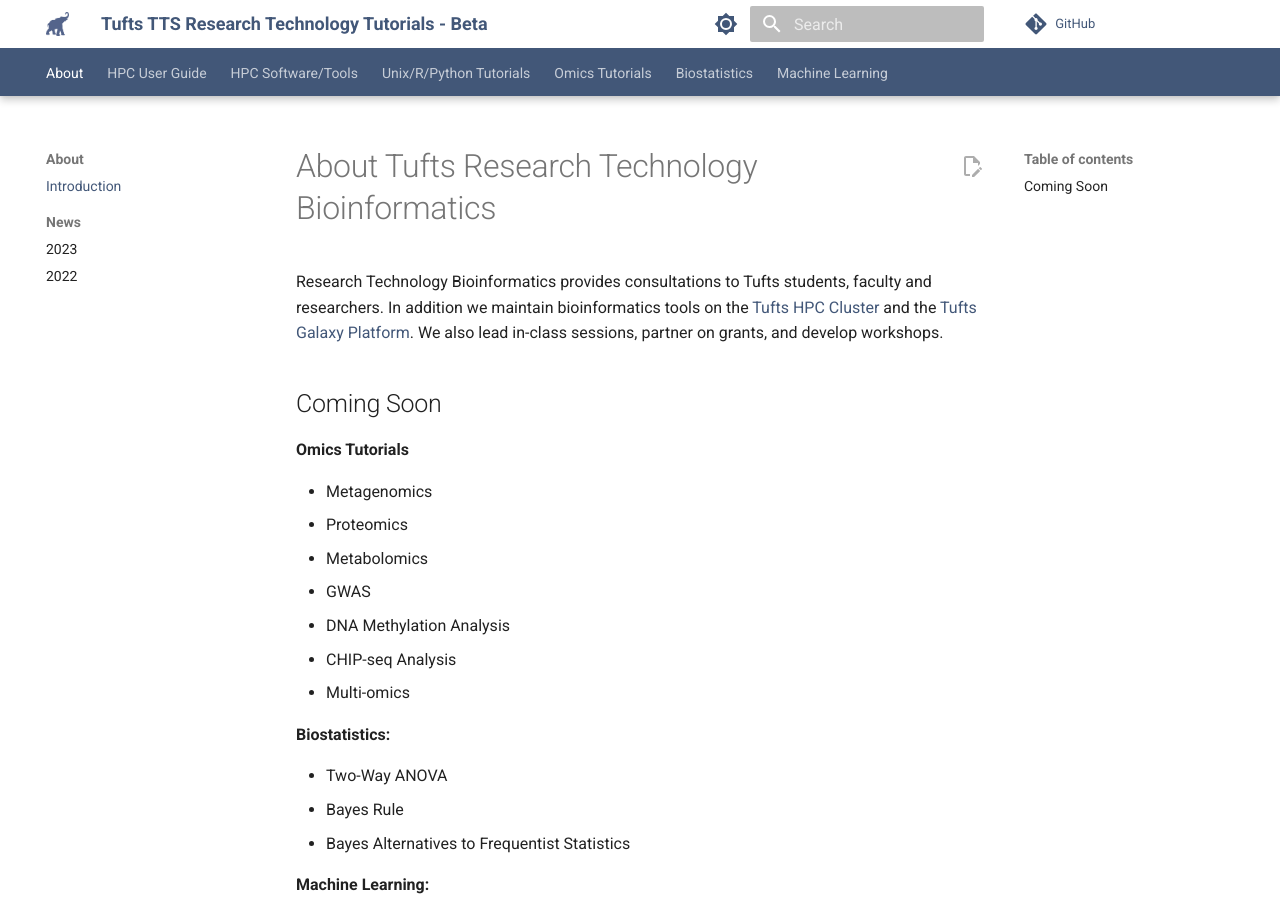
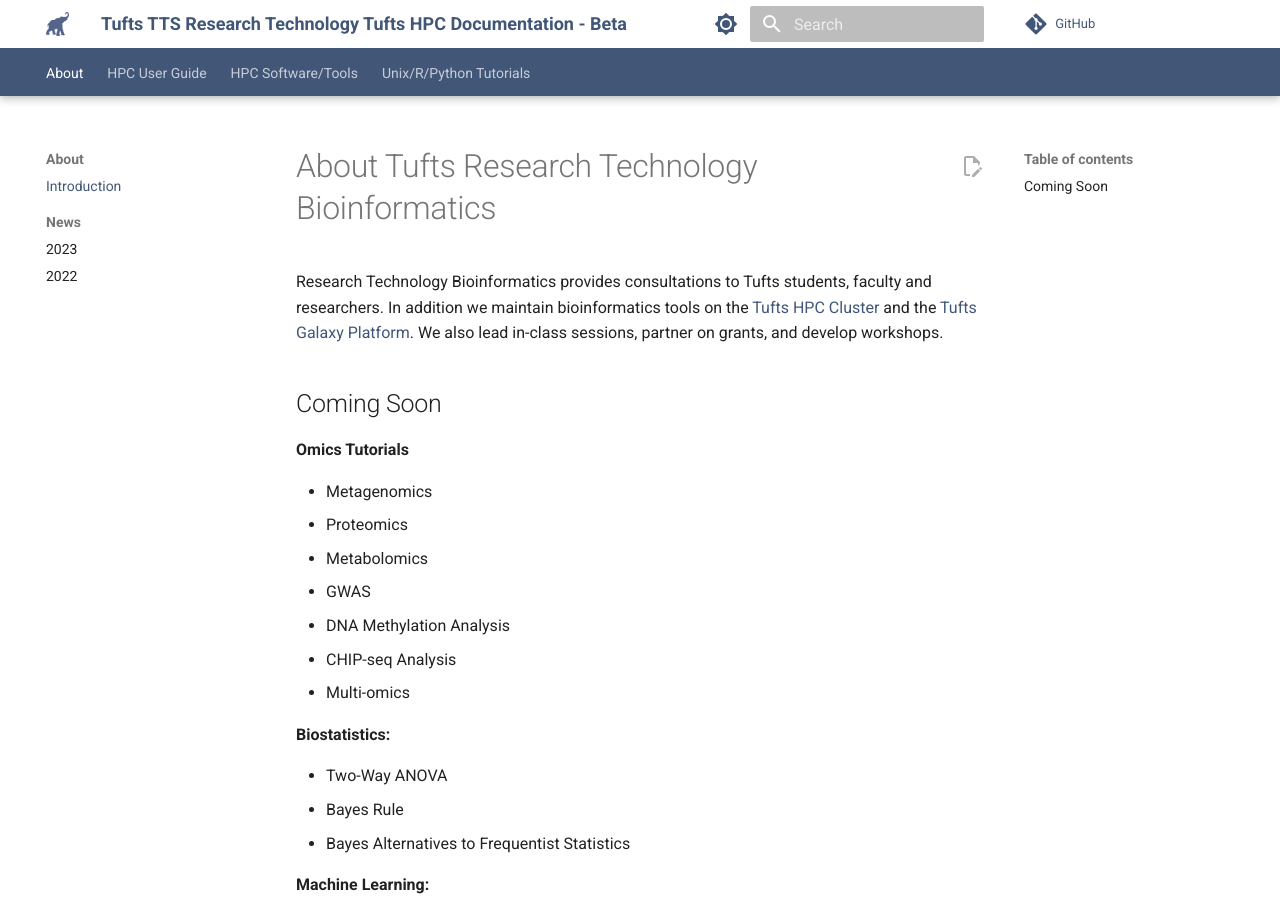
Before and after one commit to tuftsdatalab/rt_hpc_documentation, an MkDocs documentation site: the page built from docs/index.md, in a window 1280 px wide and 900 px high. Built offline with MkDocs 1.6.1 and Material for MkDocs 9.7.7, drawn with Linux system fonts in a browser that asks for light colours; comment, search, counter and statistics services are not loaded; some of the changed lines change nothing that is shown.

Commit message:
Update mkdocs.yml

```diff
--- a/mkdocs.yml
+++ b/mkdocs.yml
@@ -1,5 +1,5 @@
-site_name: Tufts TTS Research Technology Tutorials - Beta
-repo_url: https://github.com/BioNomad/tuftsTutorials
+site_name: Tufts TTS Research Technology Tufts HPC Documentation - Beta
+repo_url: https://github.com/tuftsdatalab/rt_hpc_documentation
 edit_uri: blob/main/docs/
 
 theme:
@@ -80,150 +80,64 @@
             - "2022": news/2022_news.md
     - HPC User Guide :
         - Introduction To The Cluster:
-            - "What Is The Cluster?": hpc-user-guide/what-is-the-cluster.md
-            - "Request an Account": hpc-user-guide/request-account.md
-            - "Navigate To The Cluster": hpc-user-guide/navigate-to-cluster.md
-            - "File Transfer": hpc-user-guide/file-transfer.md
+            - "What Is The Cluster?": hpc_user_guide/what-is-the-cluster.md
+            - "Request an Account": hpc_user_guide/request-account.md
+            - "Navigate To The Cluster": hpc_user_guide/navigate-to-cluster.md
+            - "File Transfer": hpc_user_guide/file-transfer.md
         - Cluster Resources:
-            - "Cluster Storage Request": hpc-user-guide/new_cluster_storage.md
-            - "Cluster Storage Increase Request": hpc-user-guide/cluster_storage_increase.md
-            - "Compute Resources": hpc-user-guide/compute-resources.md
-            - "Software On The Cluster": hpc-user-guide/software-cluster.md
+            - "Cluster Storage Request": hpc_user_guide/new_cluster_storage.md
+            - "Cluster Storage Increase Request": hpc_user_guide/cluster_storage_increase.md
+            - "Compute Resources": hpc_user_guide/compute-resources.md
+            - "Software On The Cluster": hpc_user_guide/software-cluster.md
         - Introduction To SLURM:
-            - "Interactive Session": hpc-user-guide/interactive-session.md
-            - "Submitting A Batch Job": hpc-user-guide/batch-job.md
-            - "Checking Job Status": hpc-user-guide/job-status.md
+            - "Interactive Session": hpc_user_guide/interactive-session.md
+            - "Submitting A Batch Job": hpc_user_guide/batch-job.md
+            - "Checking Job Status": hpc_user_guide/job-status.md
         - HPC Services:
-            - "HPC Services": hpc-user-guide/hpc_services.md
+            - "HPC Services": hpc_user_guide/hpc_services.md
     - HPC Software/Tools:
-        - Available HPC Tools: tools/all_hpc_tools.md
+        - Available HPC Tools: hpc_tools/all_hpc_tools.md
         - Python:
-            - "Python Interactive Session": tools/python-modules.md
-            - "JupyterLab": tools/python-jupyter.md
-            - "Conda Environments": tools/python-conda.md
+            - "Python Interactive Session": hpc_tools/python-modules.md
+            - "JupyterLab": hpc_tools/python-jupyter.md
+            - "Conda Environments": hpc_tools/python-conda.md
         - R:
-            - "R Interactive Session": tools/r-interactive.md
-            - "R Batch Jobs": tools/r-batch.md
-            - "RStudio OnDemand": tools/r-rstudio.md
+            - "R Interactive Session": hpc_tools/r-interactive.md
+            - "R Batch Jobs": hpc_tools/r-batch.md
+            - "RStudio OnDemand": hpc_tools/r-rstudio.md
         - Misc:
-            - "GitHub": tools/github.md
-            - "Rclone": tools/rclone.md
-            - "Containers": tools/containers.md
-            - "Nextflow": tools/nextflow.md
-            - "Parallel": tools/parallel.md
-            - "API (Application Programming Interface)": tools/api.md
-            - "dbGAP Downloads": tools/dbgap.md
-            - "Tufts VDI": tools/vdi.md
+            - "GitHub": hpc_tools/github.md
+            - "Rclone": hpc_tools/rclone.md
+            - "Containers": hpc_tools/containers.md
+            - "Nextflow": hpc_tools/nextflow.md
+            - "Parallel": hpc_tools/parallel.md
+            - "API (Application Programming Interface)": hpc_tools/api.md
+            - "dbGAP Downloads": hpc_tools/dbgap.md
+            - "Tufts VDI": hpc_tools/vdi.md
     - Unix/R/Python Tutorials:
         - Introduction: basic/unix_r_python.md
         - Unix:
             - Intro To Unix:
-                - "Intro To Linux": basic/intro-to-unix/intro-to-unix.md
-                - "Starting with Shell": basic/intro-to-unix/start-w-shell.md
-                - "Bash Parameters": basic/intro-to-unix/bash-parameters.md
-                - "Shell Navigation": basic/intro-to-unix/shell-navigation.md
-                - "Creating & Manipulating Files": basic/intro-to-unix/create-manipulate-files.md
-                - "Going Home": basic/intro-to-unix/going-home.md
-                - "Running an Interactive Session": basic/intro-to-unix/running-interactive.md
-                - "Example with BLAST": basic/intro-to-unix/blast-example.md
-                - "BLAST Batch Script": basic/intro-to-unix/blast-batch.md
+                - "Intro To Linux": programming_languages/intro_to_unix/01_intro-to-unix.md
+                - "Starting with Shell": programming_languages/intro_to_unix/02_start-w-shell.md
+                - "Bash Parameters": programming_languages/intro_to_unix/03_bash-parameters.md
+                - "Shell Navigation": programming_languages/intro_to_unix/04_shell-navigation.md
+                - "Creating & Manipulating Files": programming_languages/intro_to_unix/05_create-manipulate-files.md
+                - "Going Home": programming_languages/intro_to_unix/06_going-home.md
+                - "Running an Interactive Session": programming_languages/intro_to_unix/07_running-interactive.md
+                - "Example with BLAST": programming_languages/intro_to_unix/08_blast-example.md
+                - "BLAST Batch Script": programming_languages/intro_to_unix/09_blast-batch.md
         - R:
             - Intro To R:
-                - "Introduction To R OnDemand": basic/intro-to-r/r-ondemand.md
-                - "R Basics": basic/intro-to-r/basics.md
-                - "Data Structures": basic/intro-to-r/data-structures.md
-                - "Functions & Flow": basic/intro-to-r/functions-flow.md
-                - "Inspecting/Manipulating Data": basic/intro-to-r/inspecting-manipulating-data.md
-                - "Visualization": basic/intro-to-r/visualization.md
+                - "Introduction To R OnDemand": programming_languages/intro_r_studio/01_r-intro.md
+                - "R Basics": programming_languages/intro_r_studio/02_r-ondemand.md
+                - "Data Structures": programming_languages/intro_r_studio/03_r-workshop-markdown.md
         - Python:
             - Intro To Python:
-                - "Introduction To Python OnDemand": basic/intro-to-python/python-ondemand.md
-                - "Variables & Data Types": basic/intro-to-python/variables-data-types.md
-                - "Libraries & Data Frames": basic/intro-to-python/libraries-data-frames.md
-                - "Plotting with Plotly": basic/intro-to-python/plotting-plotly.md
-                - "Lists": basic/intro-to-python/lists.md
-                - "Loops & Conditionals": basic/intro-to-python/loops-conditionals.md
-                - "Functions & Scope": basic/intro-to-python/functions-scope.md
-    - Omics Tutorials:
-        - Introduction: omics/omics.md
-        - Genomics:
-            - NGS Tips & Tricks:
-                - "Fastq Manipulation": omics/ngsTipsAndTricks/fastq/fastq.md
-            - Intro To NGS:
-                - "Background": omics/intro-to-ngs/background.md
-                - "Setup": omics/intro-to-ngs/01_Setup.md
-                - "Quality Control": omics/intro-to-ngs/02_Quality_Control.md
-                - "Alignment": omics/intro-to-ngs/03_Alignment.md
-                - "Alignment Cleanup": omics/intro-to-ngs/04_Alignment_Cleanup.md
-                - "Variant Calling": omics/intro-to-ngs/05_Variant_Calling.md
-                - "Variant Annotation": omics/intro-to-ngs/06_Variant_Annotation.md
-            - Intro To 16S Metabarcoding:
-                - "Background": omics/intro-to-16S/background.md
-                - "Setup": omics/intro-to-16S/setup.md
-                - "Quality Control": omics/intro-to-16S/quality-control.md
-                - "Error Model & ASVs": omics/intro-to-16S/error-asv.md
-                - "Merging, Chimeras & Taxonomy": omics/intro-to-16S/merging-chimeras-taxonomy.md
-                - "Diversity Analysis": omics/intro-to-16S/diversity-analysis.md
-                - "Differential Abundance": omics/intro-to-16S/differential-abundance.md
-        - Transcriptomics:
-            - Intro To RNA-Seq:
-                - "Background": omics/intro-to-rnaseq/background.md
-                - "Setup": omics/intro-to-rnaseq/01_Setup.md
-                - "Quality Control": omics/intro-to-rnaseq/02_Quality_Control.md
-                - "Read Alignment": omics/intro-to-rnaseq/03_Read_Alignment.md
-                - "Gene Quantification": omics/intro-to-rnaseq/04_Gene_Quantification.md
-                - "Differential Expression": omics/intro-to-rnaseq/05_Differential_Expression.md
-                - "Pathway Enrichment": omics/intro-to-rnaseq/06_Pathway_Enrichment.md
-        - Proteomics:
-            - Intro To Proteomics:
-                - "Background": omics/intro-to-proteomics/00_background.md
-                - "Setup": omics/intro-to-proteomics/01_setup.md
-            - Intro To AlphaFold2:
-                - "Background": omics/intro-to-alphafold2/01_background.md
-                - "Setup": omics/intro-to-alphafold2/02_setup.md
-                - "AlphaFold2 Pre-Processing": omics/intro-to-alphafold2/03_af2_preprocess.md
-                - "AlphaFold2 Evoformer/Structure Module": omics/intro-to-alphafold2/04_af2_evoformer_structure.md
-                - "AlphaFold2 Output": omics/intro-to-alphafold2/05_af2_output.md
-                - "PyMOL Visualization": omics/intro-to-alphafold2/06_pymol_viz.md
-                - "Optional: AlphaFold2 Batch Script": omics/intro-to-alphafold2/07_af2_batch.md
-    - Biostatistics:
-        - "Introduction To Biostatistics": stats/stats.md
-        - "Setup": stats/biostats.md
-        - Variables and Sampling:
-            - "Quantitative Variables": stats/quant.md
-            - "Qualitative Variables": stats/qual.md
-            - "Sampling": stats/sampling.md
-            - "Confidence Intervals": stats/confidence-interval.md
-            - "Probability Distributions": stats/distributions.md
-        - Analyzing One Categorial Variable:
-            - "Binomial Test": stats/binomial-test.md
-        - Analyzing Two Categorical Variables:
-            - "Odds": stats/odds.md
-            - "Risk/Odds Ratio": stats/odds-ratio-risk.md
-            - "Fisher's Exact Test": stats/fisher-test.md
-            - "Chi-Square Test": stats/chi-square.md
-        - Analyzing One Numeric Variable:
-            - "One Sample T-Test": stats/one-t-test.md
-        - Analyzing Numeric Variable With Two Groups:
-            - "Paired T-Test": stats/paired-t-test.md
-            - "Two Sample T-Test": stats/two-t-test.md
-        - Analyzing Two Numeric Variables:
-            - "Correlation": stats/correlation.md
-        - Analyzing Two Or More Groups:
-            - "One-Way ANOVA": stats/one-way-anova.md
-    - Machine Learning:
-        - Introduction To Machine Learning:
-            - "Introduction To Machine Learning": machine-learning/introduction.md
-            - "Tutorial Setup": machine-learning/setup.md
-        - Unsupervised Learning:
-            - "Dimension Reduction": machine-learning/unsupervised/dimension-reduction.md
-            - "Distance Metrics": machine-learning/unsupervised/clustering.md
-            - "K-Means Clustering": machine-learning/unsupervised/k-means.md
-            - "Hierarchical Clustering": machine-learning/unsupervised/hierarchical.md
-        - Supervised Learning:
-            - Linear Models: machine-learning/supervised/linear-model.md
-            - Logistic Regression: machine-learning/supervised/logistic-regression.md
-            - Survival Analysis Part 1: machine-learning/supervised/surv-part1.md
-            - Survival Analysis Part 2: machine-learning/supervised/surv-part2.md
-            - Multivariate Regression: machine-learning/supervised/multivariate-regression.md
-            - Model Performance: machine-learning/supervised/model-performance.md
+                - "Introduction To Python OnDemand": programming_languages/intro_to_python/01_python-ondemand.md
+                - "Variables & Data Types": programming_languages/intro_to_python/02_variables-data-types.md
+                - "Libraries & Data Frames": programming_languages/intro_to_python/03_libraries-data-frames.md
+                - "Plotting with Plotly": programming_languages/intro_to_python/04_plotting-plotly.md
+                - "Lists": programming_languages/intro_to_python/05_lists.md
+                - "Loops & Conditionals": programming_languages/intro_to_python/06_loops-conditionals.md
+                - "Functions & Scope": programming_languages/intro_to_python/07_functions-scope.md
```
